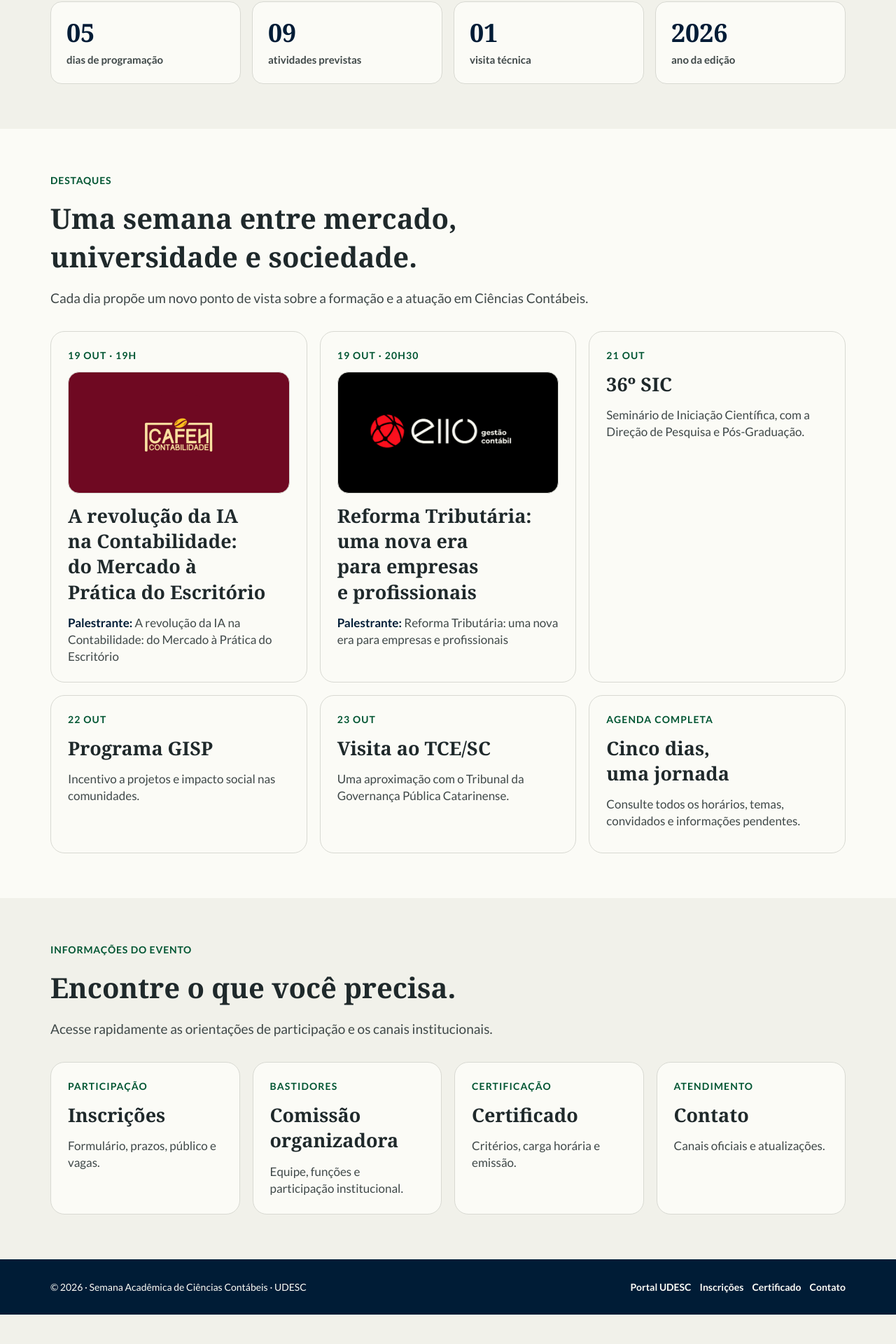
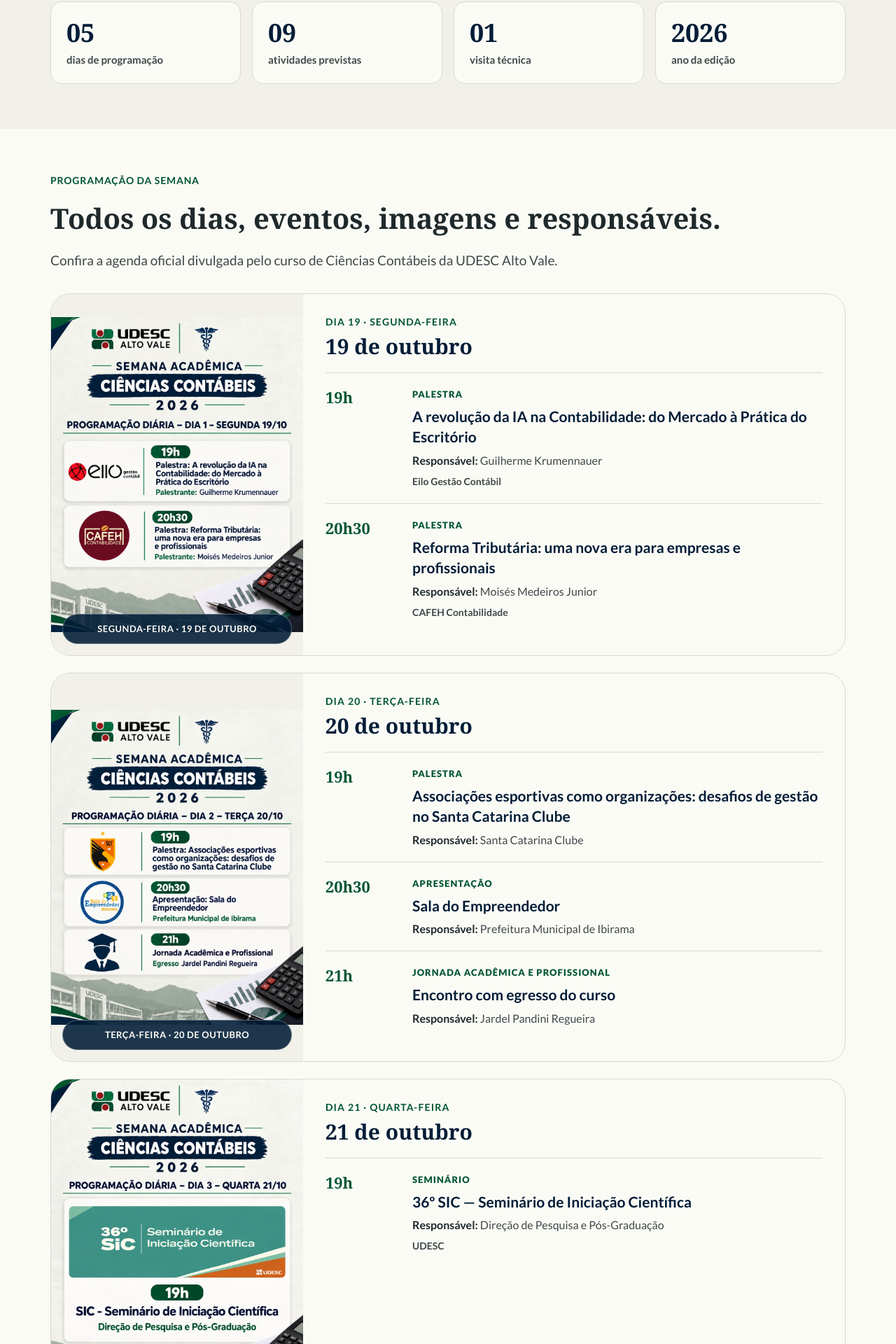
Before and after one commit to semanaacademicacontabeis/semanaacademicacontabeis.github.io, a Jekyll site: the page built from index.html, in a window 1280 px wide. Shown: the part 1048-2968 px from the top of the page at 70% size. Built offline with Jekyll 4.4.1, drawn with Linux system fonts in a browser that asks for light colours; some web fonts are replaced; before the commit the page ends 2926 px from its top, so only the background shows below that; some of the changed text lies outside the part shown.

Commit message:
Atualiza programação com dados oficiais

```diff
--- /dev/null
+++ b/_data/programacao.yml
@@ -0,0 +1,76 @@
+- day: "19"
+  date: "19 de outubro"
+  weekday: "Segunda-feira"
+  image: "/assets/images/programacao-dia-19.jpg"
+  image_alt: "Programação de 19 de outubro com as palestras da Eilo Gestão Contábil e CAFEH Contabilidade"
+  events:
+    - time: "19h"
+      type: "Palestra"
+      title: "A revolução da IA na Contabilidade: do Mercado à Prática do Escritório"
+      responsible: "Guilherme Krumennauer"
+      institution: "Eilo Gestão Contábil"
+    - time: "20h30"
+      type: "Palestra"
+      title: "Reforma Tributária: uma nova era para empresas e profissionais"
+      responsible: "Moisés Medeiros Junior"
+      institution: "CAFEH Contabilidade"
+
+- day: "20"
+  date: "20 de outubro"
+  weekday: "Terça-feira"
+  image: "/assets/images/programacao-dia-20.jpg"
+  image_alt: "Programação de 20 de outubro com Santa Catarina Clube, Sala do Empreendedor e Jornada Acadêmica"
+  events:
+    - time: "19h"
+      type: "Palestra"
+      title: "Associações esportivas como organizações: desafios de gestão no Santa Catarina Clube"
+      responsible: "Santa Catarina Clube"
+    - time: "20h30"
+      type: "Apresentação"
+      title: "Sala do Empreendedor"
+      responsible: "Prefeitura Municipal de Ibirama"
+    - time: "21h"
+      type: "Jornada Acadêmica e Profissional"
+      title: "Encontro com egresso do curso"
+      responsible: "Jardel Pandini Regueira"
+
+- day: "21"
+  date: "21 de outubro"
+  weekday: "Quarta-feira"
+  image: "/assets/images/programacao-dia-21.jpg"
+  image_alt: "Programação de 21 de outubro com o 36º Seminário de Iniciação Científica da UDESC"
+  events:
+    - time: "19h"
+      type: "Seminário"
+      title: "36º SIC — Seminário de Iniciação Científica"
+      responsible: "Direção de Pesquisa e Pós-Graduação"
+      institution: "UDESC"
+
+- day: "22"
+  date: "22 de outubro"
+  weekday: "Quinta-feira"
+  image: "/assets/images/programacao-dia-22.jpg"
+  image_alt: "Programação de 22 de outubro do programa de extensão GISP"
+  events:
+    - time: "19h"
+      type: "Palestra"
+      title: "Do potencial ao recurso: como as leis de incentivo financiam projetos — e por que tanto dinheiro fica na mesa"
+      responsible: "Loriberto Starosky Filho"
+      institution: "Programa de Extensão GISP"
+    - time: "19h"
+      type: "Atividade"
+      title: "Programa Valor Social: projetos que geram impacto social nas comunidades"
+      responsible: "Viacredi Alto Vale"
+      institution: "Programa de Extensão GISP"
+
+- day: "23"
+  date: "23 de outubro"
+  weekday: "Sexta-feira"
+  image: "/assets/images/programacao-dia-23.jpg"
+  image_alt: "Programação de 23 de outubro com visita técnica ao Tribunal de Contas do Estado de Santa Catarina"
+  events:
+    - time: "Horário a confirmar"
+      type: "Visita técnica"
+      title: "Visita ao TCE — Tribunal de Contas do Estado"
+      responsible: "Tribunal de Contas do Estado de Santa Catarina"
+      location: "Rua Bulcão Viana, 90 · CEP 88.020-160 · Florianópolis/SC"
--- a/assets/css/style.scss
+++ b/assets/css/style.scss
@@ -555,6 +555,132 @@
   min-height: 0;
 }
 
+.home-schedule {
+  display: grid;
+  gap: 24px;
+}
+
+.day-feature {
+  display: grid;
+  grid-template-columns: minmax(280px, 360px) minmax(0, 1fr);
+  overflow: hidden;
+  border: 1px solid var(--line);
+  border-radius: var(--radius-xl);
+  background: var(--white);
+}
+
+.day-feature__visual {
+  position: relative;
+  min-height: 450px;
+  margin: 0;
+  overflow: hidden;
+  background: var(--canvas);
+}
+
+.day-feature__visual img {
+  width: 100%;
+  height: 100%;
+  object-fit: contain;
+}
+
+.day-feature__visual figcaption {
+  position: absolute;
+  right: 16px;
+  bottom: 16px;
+  left: 16px;
+  padding: 10px 14px;
+  border: 1px solid rgba(255, 255, 255, 0.3);
+  border-radius: 999px;
+  background: rgba(0, 28, 54, 0.88);
+  color: var(--white);
+  font-size: 13px;
+  font-weight: 700;
+  letter-spacing: 0.04em;
+  text-align: center;
+  text-transform: uppercase;
+}
+
+.day-feature__content {
+  display: grid;
+  align-content: start;
+  gap: 18px;
+  padding: 30px 32px;
+}
+
+.day-feature__header {
+  display: grid;
+  gap: 6px;
+}
+
+.day-feature__header h3 {
+  color: var(--navy);
+  font-size: 30px;
+  line-height: 1.3;
+}
+
+.day-feature__events {
+  display: grid;
+}
+
+.day-event {
+  display: grid;
+  grid-template-columns: 104px minmax(0, 1fr);
+  gap: 20px;
+  padding: 20px 0;
+  border-top: 1px solid var(--line);
+}
+
+.day-event__time {
+  color: var(--cyan);
+  font-family: "Volkhov", Georgia, serif;
+  font-size: 22px;
+  font-weight: 700;
+  line-height: 1.35;
+}
+
+.day-event__copy {
+  display: grid;
+  gap: 7px;
+}
+
+.day-event__type {
+  color: var(--cyan);
+  font-size: 13px;
+  font-weight: 800;
+  letter-spacing: 0.08em;
+  text-transform: uppercase;
+}
+
+.day-event h4 {
+  margin: 0;
+  color: var(--navy);
+  font-size: 21px;
+  line-height: 1.4;
+}
+
+.day-event__responsible,
+.day-event__meta {
+  margin: 0;
+  color: var(--muted);
+  font-size: 16px;
+  line-height: 23px;
+}
+
+.day-event__responsible strong {
+  color: var(--ink);
+}
+
+.day-event__meta {
+  font-size: 14px;
+  font-weight: 600;
+}
+
+.home-schedule__footer {
+  display: flex;
+  justify-content: center;
+  margin-top: 28px;
+}
+
 .content-card--accent {
   background: var(--cyan-soft);
 }
@@ -794,6 +920,9 @@
   .metrics { grid-template-columns: repeat(2, minmax(0, 1fr)); }
   .card-grid,
   .card-grid--four { grid-template-columns: repeat(2, minmax(0, 1fr)); }
+  .day-feature { grid-template-columns: 280px minmax(0, 1fr); }
+  .day-feature__content { padding: 26px 24px; }
+  .day-event { grid-template-columns: 90px minmax(0, 1fr); gap: 16px; }
 }
 
 @media (max-width: 640px) {
@@ -829,6 +958,14 @@
   .content-card { min-height: 0; gap: 12px; padding: 22px 20px; }
   .content-card h3 { font-size: 25px; line-height: 34px; }
   .content-card > p:last-child { font-size: 16px; line-height: 23px; }
+  .day-feature { grid-template-columns: 1fr; border-radius: var(--radius-lg); }
+  .day-feature__visual { min-height: 0; aspect-ratio: 4 / 5; }
+  .day-feature__visual img { object-position: top; }
+  .day-feature__content { padding: 24px 20px; }
+  .day-feature__header h3 { font-size: 27px; }
+  .day-event { grid-template-columns: 1fr; gap: 8px; padding: 18px 0; }
+  .day-event__time { font-size: 20px; }
+  .day-event h4 { font-size: 19px; }
   .switcher { flex-wrap: nowrap; margin-inline: -20px; padding-inline: 20px; overflow-x: auto; scrollbar-width: none; }
   .switcher::-webkit-scrollbar { display: none; }
   .switcher button { flex: 0 0 auto; }
--- a/index.html
+++ b/index.html
@@ -25,20 +25,45 @@
   </div>
 </section>
 
-<section class="section section--white" aria-labelledby="destaques-title">
+<section class="section section--white" id="programacao-semanal" aria-labelledby="destaques-title">
   <div class="shell">
     <div class="section__heading">
-      <p class="eyebrow">DESTAQUES</p>
-      <h2 id="destaques-title">Uma semana entre mercado, universidade e sociedade.</h2>
-      <p>Cada dia propõe um novo ponto de vista sobre a formação e a atuação em Ciências Contábeis.</p>
+      <p class="eyebrow">PROGRAMAÇÃO DA SEMANA</p>
+      <h2 id="destaques-title">Todos os dias, eventos, imagens e responsáveis.</h2>
+      <p>Confira a agenda oficial divulgada pelo curso de Ciências Contábeis da UDESC Alto Vale.</p>
     </div>
-    <div class="card-grid">
-      {% include card.html class="content-card--speaker" eyebrow="19 OUT · 19H" image="/assets/images/cafeh-contabilidade.png" image_alt="CAFEH Contabilidade" media_class="card__media--cafeh" title="A revolução da IA na Contabilidade: do Mercado à Prática do Escritório" speaker="A revolução da IA na Contabilidade: do Mercado à Prática do Escritório" %}
-      {% include card.html class="content-card--speaker" eyebrow="19 OUT · 20H30" image="/assets/images/eilo-gestao-contabil-preto.png" image_alt="Eilo Gestão Contábil" media_class="card__media--eilo" title="Reforma Tributária: uma nova era para empresas e profissionais" speaker="Reforma Tributária: uma nova era para empresas e profissionais" %}
-      {% include card.html eyebrow="21 OUT" title="36º SIC" body="Seminário de Iniciação Científica, com a Direção de Pesquisa e Pós-Graduação." %}
-      {% include card.html eyebrow="22 OUT" title="Programa GISP" body="Incentivo a projetos e impacto social nas comunidades." %}
-      {% include card.html eyebrow="23 OUT" title="Visita ao TCE/SC" body="Uma aproximação com o Tribunal da Governança Pública Catarinense." %}
-      {% include card.html eyebrow="AGENDA COMPLETA" title="Cinco dias, uma jornada" body="Consulte todos os horários, temas, convidados e informações pendentes." %}
+    <div class="home-schedule">
+      {% for dia in site.data.programacao %}
+        <article class="day-feature">
+          <figure class="day-feature__visual">
+            <img src="{{ dia.image | relative_url }}" alt="{{ dia.image_alt }}" loading="lazy">
+            <figcaption>{{ dia.weekday }} · {{ dia.date }}</figcaption>
+          </figure>
+          <div class="day-feature__content">
+            <header class="day-feature__header">
+              <p class="card__eyebrow">DIA {{ dia.day }} · {{ dia.weekday }}</p>
+              <h3>{{ dia.date }}</h3>
+            </header>
+            <div class="day-feature__events">
+              {% for evento in dia.events %}
+                <section class="day-event">
+                  <p class="day-event__time">{{ evento.time }}</p>
+                  <div class="day-event__copy">
+                    <p class="day-event__type">{{ evento.type }}</p>
+                    <h4>{{ evento.title }}</h4>
+                    <p class="day-event__responsible"><strong>Responsável:</strong> {{ evento.responsible }}</p>
+                    {% if evento.institution %}<p class="day-event__meta">{{ evento.institution }}</p>{% endif %}
+                    {% if evento.location %}<p class="day-event__meta">{{ evento.location }}</p>{% endif %}
+                  </div>
+                </section>
+              {% endfor %}
+            </div>
+          </div>
+        </article>
+      {% endfor %}
+    </div>
+    <div class="home-schedule__footer">
+      <a class="button button--primary" href="{{ '/programacao/' | relative_url }}">Ver programação completa <img src="{{ '/assets/images/arrow-right.svg' | relative_url }}" alt="" aria-hidden="true"></a>
     </div>
   </div>
 </section>
```
Also changed, not shown: programacao.html (+7 -7 lines), assets/images/programacao-dia-19.jpg (added), assets/images/programacao-dia-20.jpg (added), assets/images/programacao-dia-21.jpg (added), assets/images/programacao-dia-22.jpg (added), assets/images/programacao-dia-23.jpg (added).
